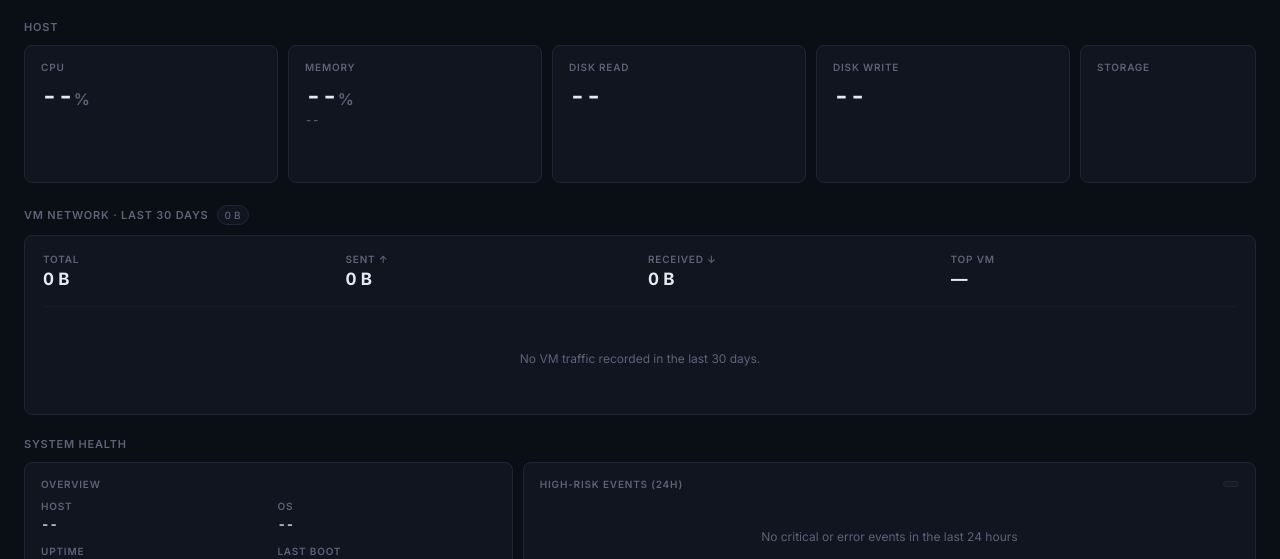
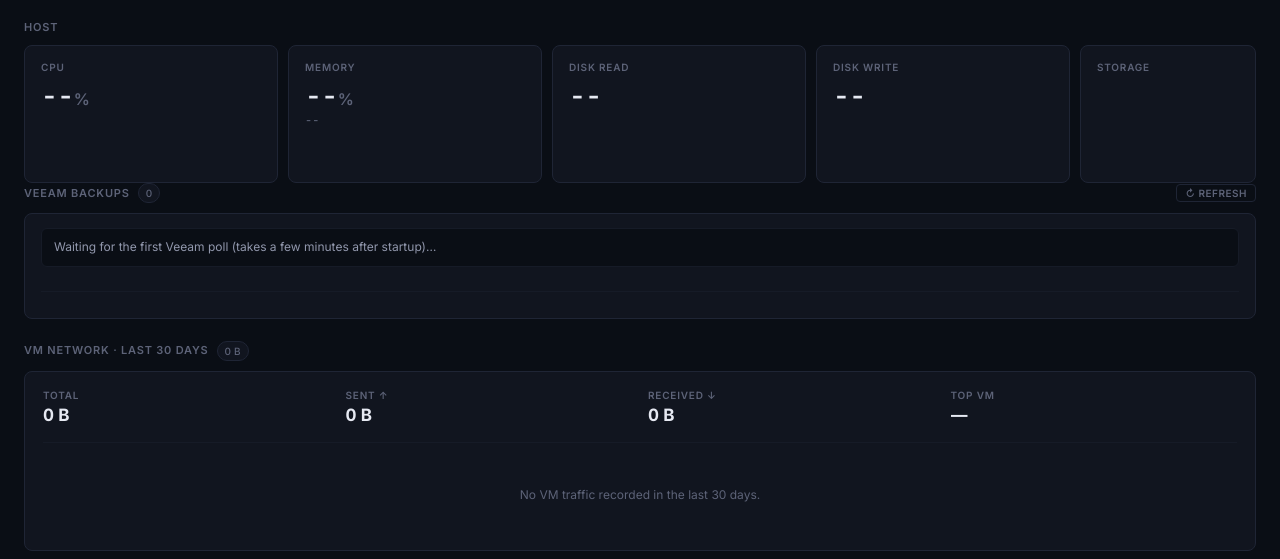
Before and after one commit to mtg2342/hypervmonitor, a Flask app: page / in a window 1280 px wide. Shown: the part 57-616 px from the top of the page. Run offline with Flask 3, Linux system fonts and the light colour scheme; data comes from the database, SQL or seed files in the repository; data that the repository does not hold is empty.

Commit message:
Veeam: robust detection + diagnostic UI when no data shows
When the user reported the Veeam section just wasn't appearing, the
likely cause was either the Veeam PowerShell module not being detected
or no jobs being returned silently. The section was hidden completely
when empty, leaving nothing to debug from.

Collector now uses a five-method detection cascade and records what
happened on every poll so the UI can show a useful diagnostic.

Detection cascade
  1. Default `Import-Module Veeam.Backup.PowerShell`
  2. Registry-recorded CorePath (HKLM:\SOFTWARE\Veeam\Veeam Backup and
     Replication) -> Veeam.Backup.PowerShell.psd1
  3. Two well-known install paths (Console\..., Backup\...)
  4. Recursive filesystem search under C:\Program Files\Veeam
  5. Legacy Add-PSSnapin VeeamPSSnapIn

After load, attempt Connect-VBRServer -Server 'localhost' so Veeam 11
and older (which don't auto-connect) work too.

State persistence
  - New veeam_status table (single row) holds: last_check_ts, status
    ('ok' | 'not_loaded' | 'no_jobs' | 'error'), module_used (which
    method worked), error_message, jobs_count.
  - /api/veeam/backups now returns this status alongside the jobs.

UI
  - Veeam section is now ALWAYS visible (not just when jobs > 0).
  - When jobs are missing, a coloured diagnostic card explains why:
      no_jobs    -> blue "Connected to Veeam — no backup jobs configured"
      not_loaded -> amber "PowerShell module not detected" + last error
      error      -> red "Veeam error during last poll" + message
  - New "↻ refresh" button next to the section title triggers
    /api/veeam/refresh, which runs _collect_veeam synchronously and
    immediately re-renders. Useful when you've just installed/configured
    Veeam and don't want to wait 10 minutes for the next regular poll.

Edge cases logged at INFO/WARNING in app.py so they appear in the
console window where the user can see them.

```diff
--- a/app.py
+++ b/app.py
@@ -200,9 +200,35 @@ def veeam_backups():
             elif r in ("none", "neverran", ""): counts["never"] += 1
             else:                 counts["other"]   += 1
 
-        return jsonify({"jobs": jobs, "counts": counts, "total": len(jobs)})
+        status_row = conn.execute("SELECT * FROM veeam_status WHERE id=1").fetchone()
+        status = dict(status_row) if status_row else {}
+
+        return jsonify({
+            "jobs": jobs,
+            "counts": counts,
+            "total": len(jobs),
+            "status": status,
+        })
     finally:
         conn.close()
+
+
+@app.route("/api/veeam/refresh", methods=["POST"])
+def veeam_refresh():
+    """Trigger an immediate Veeam re-poll from the dashboard refresh button."""
+    if app.config.get("_collector_instance"):
+        try:
+            import time as _time
+            conn = get_connection()
+            try:
+                app.config["_collector_instance"]._collect_veeam(conn, _time.time())
+                conn.commit()
+            finally:
+                conn.close()
+            return jsonify({"ok": True})
+        except Exception as e:
+            return jsonify({"ok": False, "error": str(e)})
+    return jsonify({"ok": False, "error": "Collector not running"})
 
 
 # ── Auto-update toggle ────────────────────────────────────────────────────────
@@ -726,6 +752,7 @@ def alerts_history():
 
 def _start_collector():
     collector = MetricCollector(DB_PATH)
+    app.config["_collector_instance"] = collector
     collector_thread = threading.Thread(target=collector.run, daemon=True, name="collector")
     collector_thread.start()
     logger.info("Metric collector started (polling every %ds)", 30)
--- a/db.py
+++ b/db.py
@@ -252,6 +252,18 @@ def init_db(db_path=None):
         )
     """)
 
+    c.execute("""
+        CREATE TABLE IF NOT EXISTS veeam_status (
+            id              INTEGER PRIMARY KEY CHECK (id = 1),
+            last_check_ts   REAL,
+            status          TEXT,   -- 'ok' | 'not_loaded' | 'error' | 'no_jobs'
+            module_used     TEXT,
+            error_message   TEXT,
+            jobs_count      INTEGER
+        )
+    """)
+    c.execute("INSERT OR IGNORE INTO veeam_status (id) VALUES (1)")
+
     conn.commit()
     conn.close()
     logger.info("Database initialized at %s", db_path or DB_PATH)
--- a/static/css/dashboard.css
+++ b/static/css/dashboard.css
@@ -758,6 +758,49 @@ main {
     white-space: nowrap;
 }
 
+.veeam-refresh-btn {
+    background: transparent;
+    border: 1px solid var(--border);
+    color: var(--text-3);
+    font-size: 10px;
+    font-weight: 600;
+    text-transform: uppercase;
+    letter-spacing: 0.5px;
+    padding: 2px 8px;
+    border-radius: 4px;
+    margin-left: auto;
+    cursor: pointer;
+    font-family: inherit;
+    transition: all 0.15s;
+}
+.veeam-refresh-btn:hover  { background: var(--bg-hover); color: var(--text); }
+.veeam-refresh-btn:disabled { opacity: 0.5; cursor: not-allowed; }
+
+.veeam-state {
+    font-size: 12px;
+    color: var(--text-2);
+    margin-bottom: 12px;
+    padding: 10px 12px;
+    background: var(--bg);
+    border: 1px solid var(--border-soft);
+    border-radius: var(--radius-sm);
+}
+.veeam-state.hidden { display: none; }
+.veeam-state.warn   { color: var(--amber); border-color: rgba(245, 177, 74, 0.3); }
+.veeam-state.err    { color: var(--red);   border-color: rgba(255, 107, 107, 0.3); }
+.veeam-state.info   { color: var(--text-2); }
+.veeam-state .veeam-state-title {
+    font-weight: 600;
+    margin-bottom: 4px;
+}
+.veeam-state .veeam-state-error {
+    font-family: 'JetBrains Mono', Consolas, monospace;
+    font-size: 10px;
+    color: var(--text-3);
+    margin-top: 4px;
+    word-break: break-word;
+}
+
 /* ── VM IP chip ──────────────────────────────────────────────────────── */
 
 .vm-ip {
--- a/static/js/dashboard.js
+++ b/static/js/dashboard.js
@@ -99,6 +99,7 @@ document.addEventListener('DOMContentLoaded', () => {
         }
     });
 
+    bindVeeamRefresh();
     fetchLiveData();
     fetchAlerts();
     fetchSystemInfo();
@@ -561,30 +562,91 @@ function fetchVeeam() {
         .catch(() => {});
 }
 
+function bindVeeamRefresh() {
+    const btn = document.getElementById('veeamRefresh');
+    if (!btn || btn.dataset.bound) return;
+    btn.dataset.bound = '1';
+    btn.addEventListener('click', () => {
+        btn.disabled = true;
+        const prev = btn.textContent;
+        btn.textContent = '↻ scanning…';
+        fetch('/api/veeam/refresh', { method: 'POST' })
+            .then(r => r.json())
+            .then(() => fetchVeeam())
+            .finally(() => {
+                btn.disabled = false;
+                btn.textContent = prev;
+            });
+    });
+}
+
 function renderVeeam(d) {
     const section = document.getElementById('veeamSection');
     if (!section) return;
-    if (!d || !d.jobs || d.jobs.length === 0) {
-        section.style.display = 'none';
-        return;
+    section.style.display = 'block';  // always visible now
+
+    d = d || {};
+    const jobs = d.jobs || [];
+    const status = d.status || {};
+    const stateEl = document.getElementById('veeamState');
+    const summary = document.getElementById('veeamSummary');
+    const list = document.getElementById('veeamJobs');
+    const count = document.getElementById('veeamCount');
+
+    // Status line — shows diagnostic info when no jobs are visible
+    const s = (status.status || '').toLowerCase();
+    const moduleUsed = status.module_used;
+    const lastTs = status.last_check_ts;
+
+    if (s === 'ok' && jobs.length > 0) {
+        stateEl.className = 'veeam-state hidden';
+    } else if (s === 'not_loaded') {
+        stateEl.className = 'veeam-state warn';
+        stateEl.innerHTML = `
+            <div class="veeam-state-title">Veeam PowerShell module not detected</div>
+            <div>The collector tried multiple ways to load <code>Veeam.Backup.PowerShell</code> but none worked. If Veeam Backup &amp; Replication is installed, it may need a restart, or the module may live in a non-standard path.</div>
+            ${status.error_message ? `<div class="veeam-state-error">${escapeHtml(status.error_message)}</div>` : ''}
+            ${lastTs ? `<div class="veeam-state-error">Last checked: ${formatDateTimeFull(lastTs)}</div>` : ''}
+        `;
+    } else if (s === 'no_jobs' || (s === 'ok' && jobs.length === 0)) {
+        stateEl.className = 'veeam-state info';
+        stateEl.innerHTML = `
+            <div class="veeam-state-title">Connected to Veeam — no backup jobs configured</div>
+            <div>The PowerShell module loaded successfully${moduleUsed ? ` (<code>${escapeHtml(moduleUsed)}</code>)` : ''} but <code>Get-VBRJob</code> returned nothing. Create a backup job in the Veeam console and it'll appear here.</div>
+        `;
+    } else if (s === 'error') {
+        stateEl.className = 'veeam-state err';
+        stateEl.innerHTML = `
+            <div class="veeam-state-title">Veeam error during last poll</div>
+            ${moduleUsed ? `<div>Loaded via: <code>${escapeHtml(moduleUsed)}</code></div>` : ''}
+            ${status.error_message ? `<div class="veeam-state-error">${escapeHtml(status.error_message)}</div>` : ''}
+        `;
+    } else if (!lastTs) {
+        stateEl.className = 'veeam-state info';
+        stateEl.innerHTML = `<div>Waiting for the first Veeam poll (takes a few minutes after startup)…</div>`;
+    } else {
+        stateEl.className = 'veeam-state hidden';
     }
-    section.style.display = 'block';
 
-    document.getElementById('veeamCount').textContent = d.total;
+    count.textContent = jobs.length;
 
     const c = d.counts || {};
-    const pills = [];
     const order = ['success', 'warning', 'failed', 'running', 'never'];
     const labels = { success: 'Success', warning: 'Warning', failed: 'Failed', running: 'Running', never: 'Never Ran' };
+    const pills = [];
     for (const k of order) {
         if ((c[k] || 0) > 0) {
             pills.push(`<span class="veeam-summary-pill ${k}"><span class="dot"></span>${c[k]} ${labels[k]}</span>`);
         }
     }
-    document.getElementById('veeamSummary').innerHTML = pills.join('');
+    summary.innerHTML = pills.join('');
 
-    const list = document.getElementById('veeamJobs');
-    list.innerHTML = d.jobs.map(j => {
+    if (jobs.length === 0) {
+        list.innerHTML = '';
+        return;
+    }
+
+    list.innerHTML = jobs.map(j => {
         const result = (j.last_result || 'never').toLowerCase();
         const cls = ['success', 'warning', 'failed', 'running'].includes(result) ? result : 'never';
         const label = (j.last_result && j.last_result !== 'None' && j.last_result !== 'NeverRan')
--- a/templates/index.html
+++ b/templates/index.html
@@ -99,12 +99,14 @@
         </section>
 
         <!-- Veeam Backups -->
-        <section id="veeamSection" style="display:none;">
+        <section id="veeamSection">
             <div class="section-title">
                 Veeam Backups
-                <span class="count" id="veeamCount">0</span>
+                <span class="count" id="veeamCount">—</span>
+                <button class="veeam-refresh-btn" id="veeamRefresh" title="Re-scan Veeam now">↻ refresh</button>
             </div>
             <section class="card veeam-card">
+                <div class="veeam-state" id="veeamState"></div>
                 <div class="veeam-summary" id="veeamSummary"></div>
                 <div class="veeam-jobs" id="veeamJobs"></div>
             </section>
```
Also changed, not shown: collector.py (+121 -31 lines).
